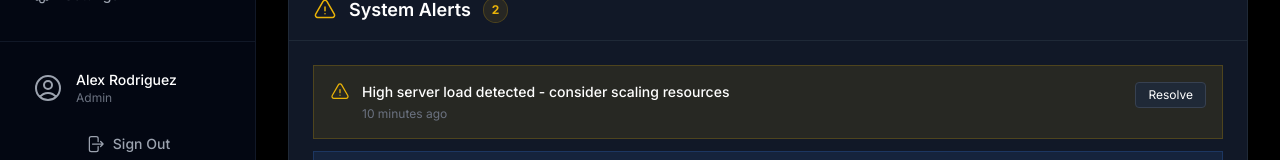
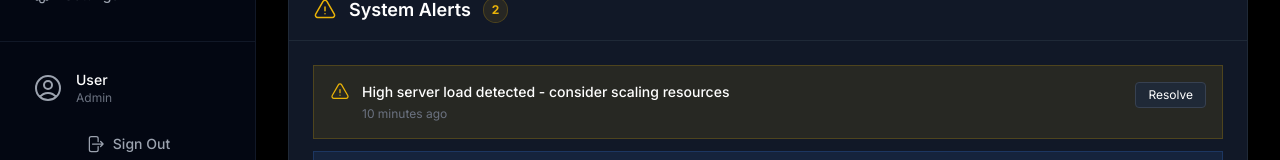
Before and after one commit to TATUadmin/TATUadmin.github.io, a Next.js app in the folder tatu-app/: page /admin in a window 1280 px wide. Shown: the part 451-611 px from the top of the page. Built offline with nearby package versions, Linux system fonts and the light colour scheme; no server answers.

Commit message:
Replace placeholder name with actual logged-in user name in sidebar

```diff
--- a/tatu-app/app/components/DashboardLayout.tsx
+++ b/tatu-app/app/components/DashboardLayout.tsx
@@ -3,6 +3,7 @@
 import { ReactNode, useState } from 'react'
 import Link from 'next/link'
 import { usePathname } from 'next/navigation'
+import { useSession, signOut } from 'next-auth/react'
 import {
   HomeIcon,
   CalendarIcon,
@@ -67,11 +68,13 @@ const mockNotifications: Notification[] = [
 
 export default function DashboardLayout({ children, userRole = 'artist' }: DashboardLayoutProps) {
   const pathname = usePathname()
+  const { data: session } = useSession()
   const [sidebarOpen, setSidebarOpen] = useState(false)
   const [searchQuery, setSearchQuery] = useState('')
   const [notifications, setNotifications] = useState<Notification[]>(mockNotifications)
 
   const filteredNavigation = navigation.filter(item => item.roles.includes(userRole))
+  const userName = session?.user?.name || 'User'
 
   const handleMarkAsRead = (id: string) => {
     setNotifications(prev => prev.map(n => n.id === id ? { ...n, read: true } : n))
@@ -141,11 +144,14 @@ export default function DashboardLayout({ children, userRole = 'artist' }: Dashb
           <div className="flex items-center space-x-3 px-4 py-3 hover:bg-gray-900 rounded-lg transition-colors cursor-pointer">
             <UserCircleIcon className="w-8 h-8 text-gray-400" />
             <div className="flex-1 min-w-0">
-              <p className="text-sm font-medium text-white truncate">Alex Rodriguez</p>
+              <p className="text-sm font-medium text-white truncate">{userName}</p>
               <p className="text-xs text-gray-500 truncate capitalize">{userRole}</p>
             </div>
           </div>
-          <button className="w-full mt-2 flex items-center justify-center px-4 py-2 text-sm font-medium text-gray-400 hover:text-white hover:bg-gray-900 rounded-lg transition-colors">
+          <button
+            onClick={() => signOut({ callbackUrl: '/' })}
+            className="w-full mt-2 flex items-center justify-center px-4 py-2 text-sm font-medium text-gray-400 hover:text-white hover:bg-gray-900 rounded-lg transition-colors"
+          >
             <ArrowRightOnRectangleIcon className="w-5 h-5 mr-2" />
             Sign Out
           </button>
```
